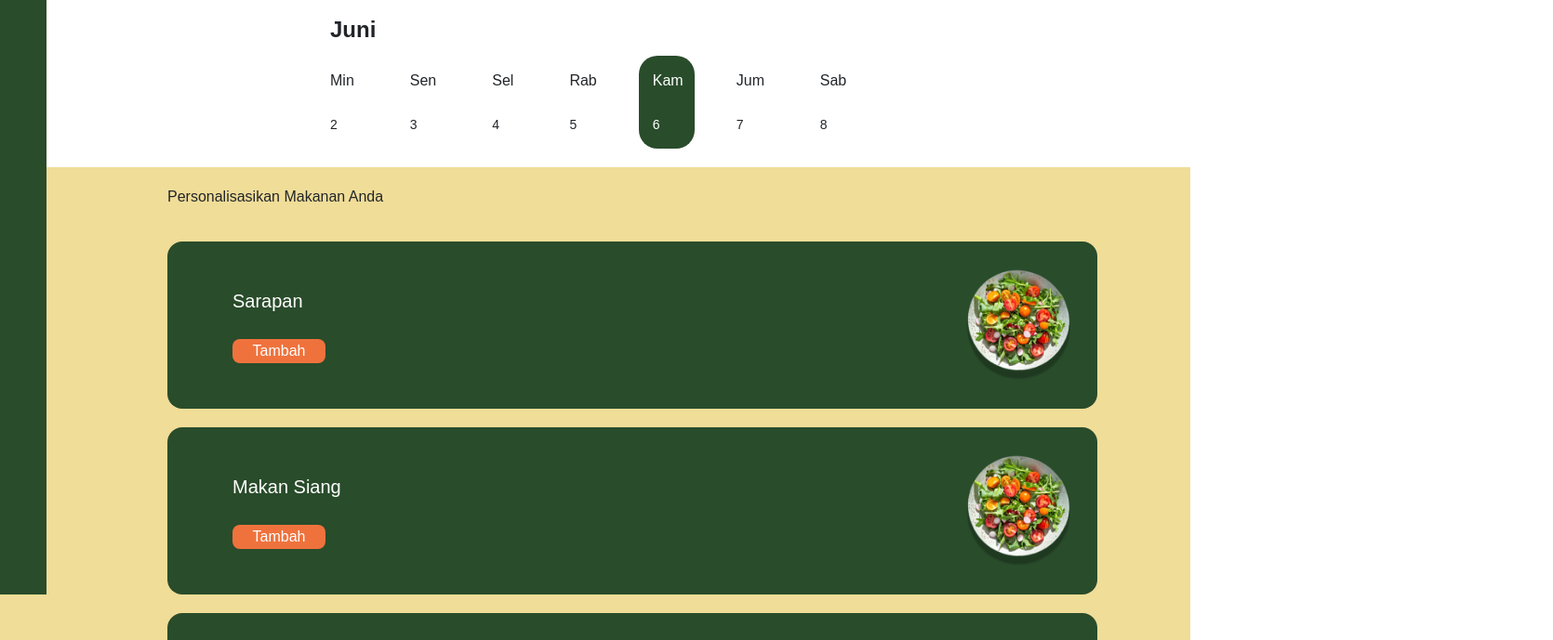
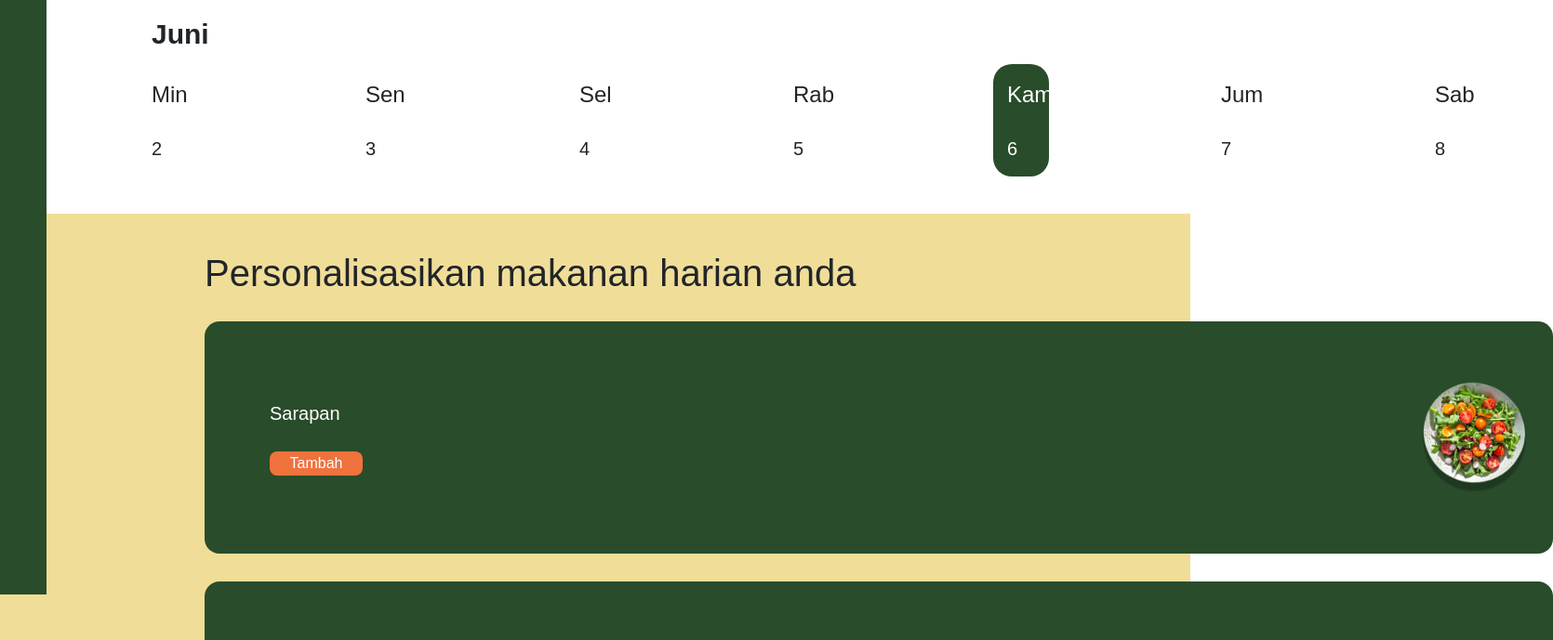
Before and after one commit to Bluewin01/wellnav-front-end, a React (Create React App) app: page /nutrition-tracking in a window 1280 px wide. Shown: the part 160-849 px from the top of the page at 93% size, 1670 px wide, since content can reach past the window. Built offline with nearby package versions, Linux system fonts and the light colour scheme; a web font is replaced by a local one.

Commit message:
Update UI Calendar, DailyMeal, and Nutrition Tracking

```diff
--- a/src/Pages/NutritionTracking/NutritionTracking/NutritionTracking.css
+++ b/src/Pages/NutritionTracking/NutritionTracking/NutritionTracking.css
@@ -35,13 +35,8 @@
   border-top: 2px solid black;
 }
 
-.calendar-section {
 
-}
-
-.personalize-section {
-
-  padding: 20px 180px 20px 180px;
+.personalize-section-daily-meal {
   background-color: #F0DD98;
   display: flex;
   flex-direction: column;
@@ -51,3 +46,8 @@
   width: 100px;
   height:100px;
 }
+
+.calendar-section{
+  display: flex;
+  justify-content: center;
+}
--- a/src/Pages/NutritionTracking/NutritionTracking/NutritionTracking.jsx
+++ b/src/Pages/NutritionTracking/NutritionTracking/NutritionTracking.jsx
@@ -26,8 +26,7 @@ function NutritionTracking() {
       <div className="calendar-section">
         <Calendar />
       </div>
-      <div className="personalize-section">
-        <p>Personalisasikan Makanan Anda</p>
+      <div className="personalize-section-daily-meal">
         <DailyMeal />
       </div>
     </div>
--- a/src/Pages/NutritionTracking/NutritionTrackingB/NutritionTrackingB.css
+++ b/src/Pages/NutritionTracking/NutritionTrackingB/NutritionTrackingB.css
@@ -34,14 +34,12 @@
     margin: 0 auto 0px auto;
     border-top: 2px solid black;
   }
-
-  /* .personalize-section {
+  .personalize-section {
     padding: 20px 0px 20px 0px;
     background-color: #F0DD98;
     display: flex;
     flex-direction: column;
-
-  } */
+  }
 
   .profile-picture {
     width: 100px;
@@ -63,6 +61,9 @@
 
   .chef-picture{
     max-width: 300px;
+    position: relative;
+    top: 20px;
+    /* transform: translateY(20px);  */
   }
 
 .chart-meal-type{
--- a/src/components/Calendar/Calendar.css
+++ b/src/components/Calendar/Calendar.css
@@ -1,17 +1,18 @@
-.container{
-  display:flex;
-  justify-content: center;
+.calendar-container{
+  width:80%;
+  display: flex;
+  align-items:center;
 }
 
 .calendar {
     display: flex;
     flex-direction: column;
-    padding: 20px;
+    padding: 20px 20px 40px 20px;
     font-family: Arial, sans-serif;
   }
 
   .month {
-    font-size: 24px;
+    font-size: 30px;
     font-weight: bold;
     margin-bottom: 10px;
     margin-left: 15px;
@@ -19,9 +20,8 @@
 
   .week {
     display: flex;
-    width: 80%;
     justify-content: space-between; /* This will distribute the space evenly */
-    gap: 30px; /* This is the key property to create the gap */
+    gap: 170px; /* This is the key property to create the gap */
   }
 
   .day {
@@ -35,13 +35,13 @@
   }
 
   .day-name {
-    font-size: 16px;
+    font-size: 24px;
     margin-bottom: 5px;
     white-space: nowrap;
   }
 
   .day-number {
-    font-size: 14px;
+    font-size: 20px;
     white-space: nowrap;
   }
 
--- a/src/components/Calendar/Calendar.jsx
+++ b/src/components/Calendar/Calendar.jsx
@@ -21,7 +21,7 @@ const Calendar = () => {
   const datesOfWeek = getDatesOfWeek();
 
   return (
-    <div className="container">
+    <div className="calendar-container">
       <div className="calendar">
         <div className="month">{currentMonth}</div>
         <div className="week">
--- a/src/components/DailyMeal/DailyMeal.css
+++ b/src/components/DailyMeal/DailyMeal.css
@@ -1,3 +1,17 @@
+.daily-meals{
+  padding: 40px 220px 20px 220px;
+  display: flex;
+  flex-direction: column;
+  align-items: flex-start;
+}
+
+.daily-meals-container{
+display: flex;
+flex-direction: column;
+gap:30px;
+align-items: center;
+}
+
 .daily-meal-container {
   display: flex;
   justify-content: space-between;
@@ -6,9 +20,14 @@
   color: white;
   padding: 20px 0px 20px 70px;
   border-radius: 16px;
-  width: 1000px;
-  margin: 20px auto;
-  max-height: 180px;
+  width: 1450px;
+  height: 250px;
+}
+
+.personalize-meal-text{
+  display: flex;
+  justify-content: flex-start;
+  margin-bottom: 20px;
 }
 
 .daily-meal-info {
--- a/src/components/DailyMeal/DailyMeal.jsx
+++ b/src/components/DailyMeal/DailyMeal.jsx
@@ -21,7 +21,11 @@ const DailyMeal = () => {
   };
 
   return (
-    <div>
+    <div className="daily-meals">
+      <div className="personalize-meal-text">
+        <h1>Personalisasikan makanan harian anda</h1>
+      </div>
+      <div className="daily-meals-container">
         {mealType.map((item) => (
           <div key={item.id} className="daily-meal-container">
             <div className="daily-meal-info">
@@ -38,6 +42,7 @@ const DailyMeal = () => {
           </div>
         ))}
       </div>
+    </div>
   );
 };
 
--- a/src/components/FoodTaken/FoodTaken.css
+++ b/src/components/FoodTaken/FoodTaken.css
@@ -1,13 +1,13 @@
 .food-taken{
-
+      padding: 20px 150px 20px 150px;
 }
 
 .food-taken-text{
   display: flex;
   justify-content: flex-start;
-  margin-left: 5px;
   margin-bottom: 15px ;
   margin-top: 25px;
+  margin-left:20px;
 }
 
 .food-taken-header {
@@ -21,6 +21,7 @@ flex-direction: row;
 flex-wrap: wrap;
 gap:20px;
 margin-bottom: 20px;
+
   }
 
   .food-choice-container2 {
@@ -29,8 +30,8 @@ margin-bottom: 20px;
       background-color: #FFFFFF;
       padding: 7px 20px 20px 20px;
       border-radius: 8px;
-      width: 600px;
-      height: 220px;
+      width: 850px;
+      height: 280px;
       margin: 0px;
 
       position:relative;
```
Lines whose indentation alone changed are shown as unchanged.
